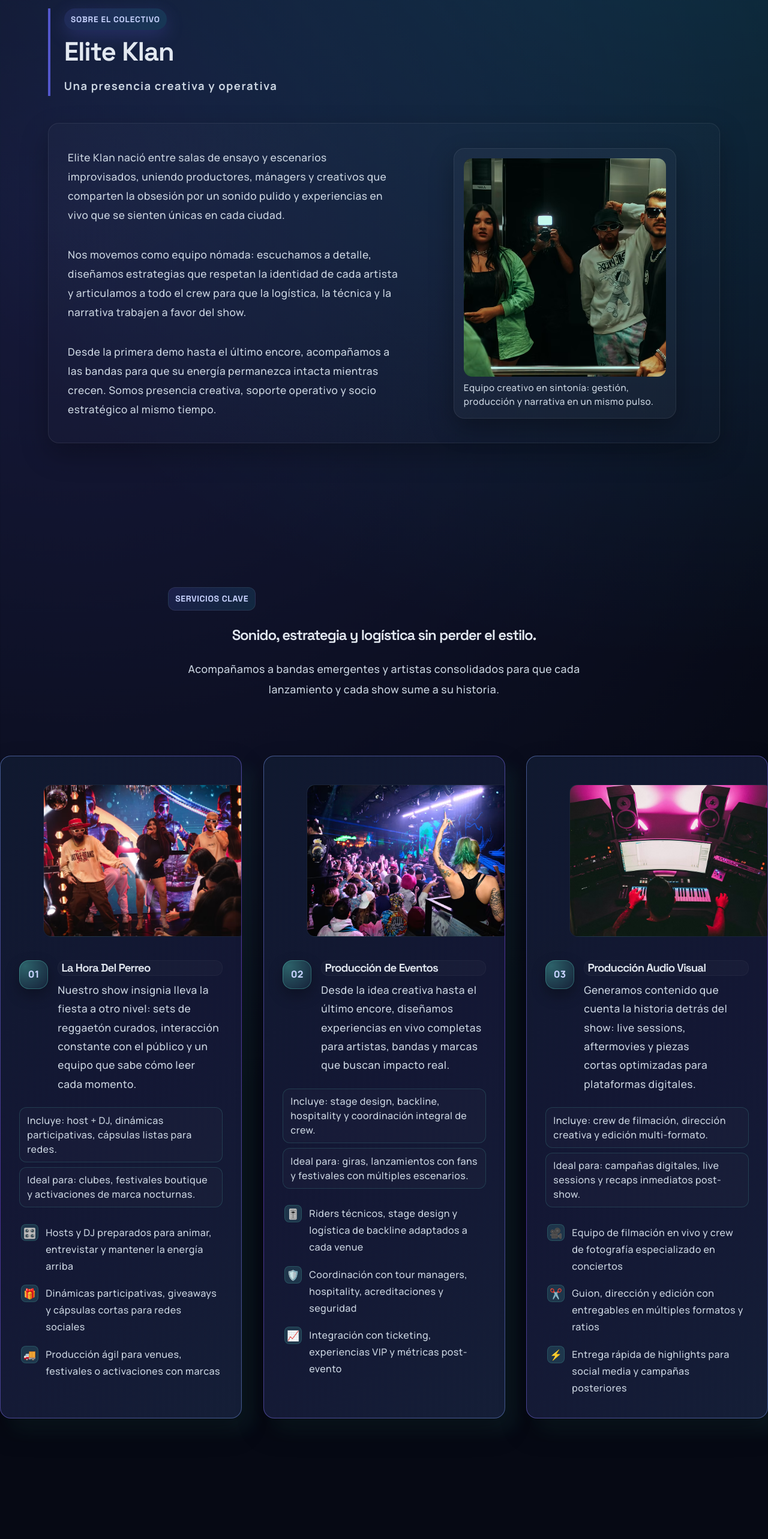
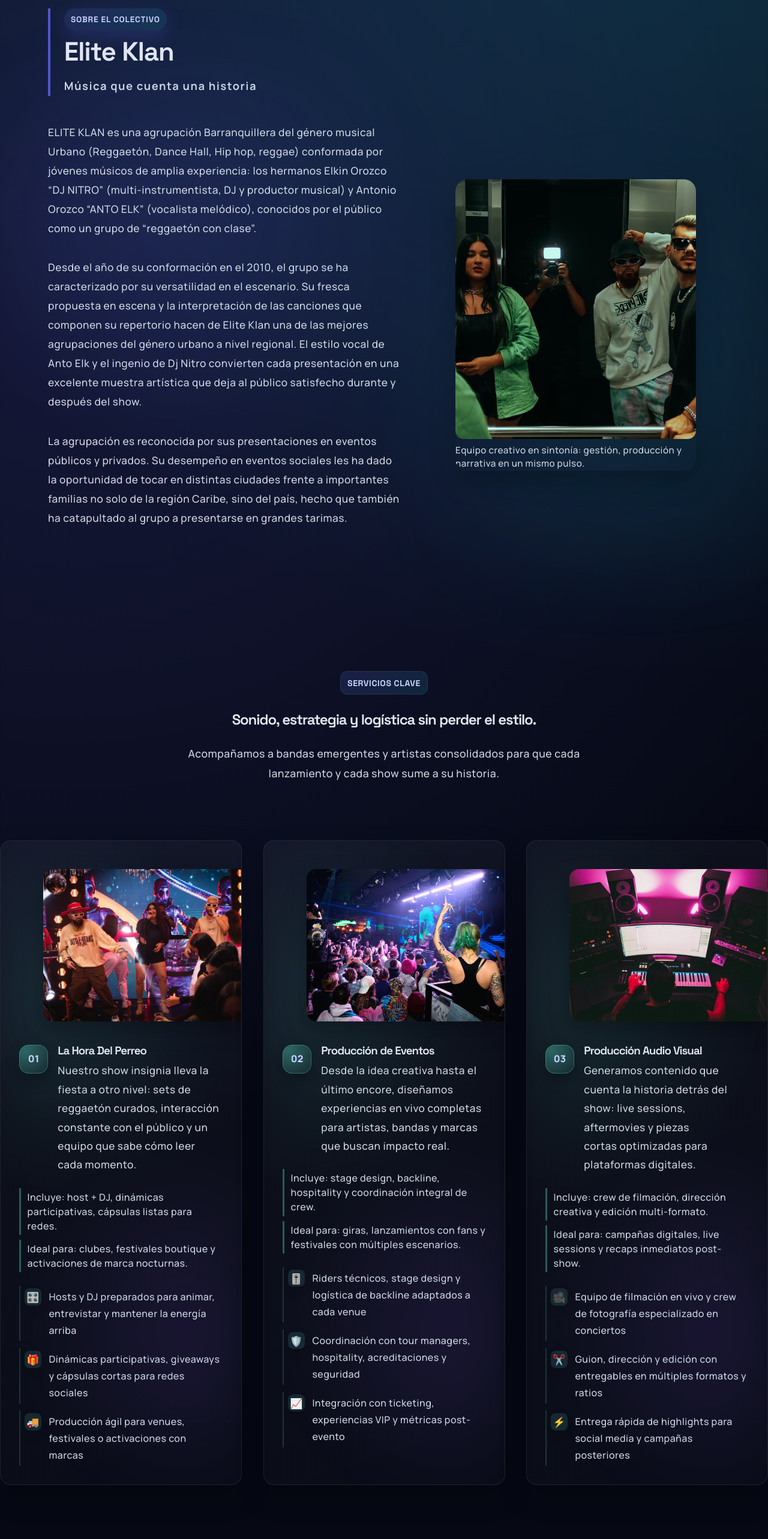
Before and after one commit to AndresArguelles23/music-band-ui, a React (Vite) app: page / in a window 1280 px wide. Shown: the part 1100-3666 px from the top of the page at 60% size. Built offline with nearby package versions, Linux system fonts and the light colour scheme; a web font is replaced by a local one.

Commit message:
Update About section with official Elite Klan bio

```diff
--- a/src/components/About.module.css
+++ b/src/components/About.module.css
@@ -59,12 +59,19 @@
   grid-template-columns: 1.1fr 0.9fr;
   gap: clamp(var(--space-xl), 4vw, calc(var(--section-gap) * 1.5));
   align-items: center;
-  padding: calc(var(--space-md) * 1.6) clamp(var(--space-md), 3.6vw, var(--space-xl))
-    clamp(var(--space-sm), 2vw, var(--space-lg));
-  background: linear-gradient(145deg, rgba(255, 255, 255, 0.02), rgba(255, 255, 255, 0.01));
-  border: 1px solid var(--color-border);
-  border-radius: 18px;
-  box-shadow: 0 18px 46px rgba(0, 0, 0, 0.28);
+  position: relative;
+  isolation: isolate;
+}
+
+.grid::before {
+  content: '';
+  position: absolute;
+  inset: -14% -10%;
+  background: radial-gradient(circle at 25% 30%, rgba(99, 102, 241, 0.18), transparent 35%),
+    radial-gradient(circle at 80% 65%, rgba(34, 211, 238, 0.16), transparent 36%);
+  filter: blur(70px);
+  opacity: 0.6;
+  z-index: 0;
 }
 
 .copy {
@@ -74,6 +81,8 @@
   max-width: 720px;
   line-height: 1.95;
   font-family: var(--font-body);
+  position: relative;
+  z-index: 1;
 }
 
 .copy p + p {
@@ -81,14 +90,14 @@
 }
 
 .media {
-  background: rgba(255, 255, 255, 0.03);
-  border-radius: 18px;
-  padding: clamp(var(--space-sm), 2vw, var(--space-md));
-  border: 1px solid var(--color-border);
-  box-shadow: 0 16px 42px rgba(0, 0, 0, 0.3);
+  border-radius: 20px;
+  box-shadow: 0 18px 42px rgba(0, 0, 0, 0.26);
   display: grid;
   gap: var(--space-xs);
   color: var(--color-text-muted);
+  position: relative;
+  overflow: hidden;
+  z-index: 1;
 }
 
 .media img {
--- a/src/components/About.tsx
+++ b/src/components/About.tsx
@@ -9,25 +9,32 @@ const About = () => {
         <header className={styles.header}>
           <p className={styles.overline}>Sobre el colectivo</p>
           <h2>Elite Klan</h2>
-          <p className={styles.subtitle}>Una presencia creativa y operativa</p>
+          <p className={styles.subtitle}>Música que cuenta una historia</p>
         </header>
 
         <div className={styles.grid}>
           <div className={styles.copy}>
             <p>
-              Elite Klan nació entre salas de ensayo y escenarios improvisados, uniendo productores,
-              mánagers y creativos que comparten la obsesión por un sonido pulido y experiencias en
-              vivo que se sienten únicas en cada ciudad.
+              ELITE KLAN es una agrupación Barranquillera del género musical Urbano (Reggaetón, Dance
+              Hall, Hip hop, reggae) conformada por jóvenes músicos de amplia experiencia: los
+              hermanos Elkin Orozco “DJ NITRO” (multi-instrumentista, DJ y productor musical) y
+              Antonio Orozco “ANTO ELK” (vocalista melódico), conocidos por el público como un grupo
+              de “reggaetón con clase”.
             </p>
             <p>
-              Nos movemos como equipo nómada: escuchamos a detalle, diseñamos estrategias que respetan
-              la identidad de cada artista y articulamos a todo el crew para que la logística, la
-              técnica y la narrativa trabajen a favor del show.
+              Desde el año de su conformación en el 2010, el grupo se ha caracterizado por su
+              versatilidad en el escenario. Su fresca propuesta en escena y la interpretación de las
+              canciones que componen su repertorio hacen de Elite Klan una de las mejores agrupaciones
+              del género urbano a nivel regional. El estilo vocal de Anto Elk y el ingenio de Dj
+              Nitro convierten cada presentación en una excelente muestra artística que deja al
+              público satisfecho durante y después del show.
             </p>
+
             <p>
-              Desde la primera demo hasta el último encore, acompañamos a las bandas para que su
-              energía permanezca intacta mientras crecen. Somos presencia creativa, soporte operativo
-              y socio estratégico al mismo tiempo.
+              La agrupación es reconocida por sus presentaciones en eventos públicos y privados. Su
+              desempeño en eventos sociales les ha dado la oportunidad de tocar en distintas ciudades
+              frente a importantes familias no solo de la región Caribe, sino del país, hecho que
+              también ha catapultado al grupo a presentarse en grandes tarimas.
             </p>
           </div>
 
--- a/src/components/Features.module.css
+++ b/src/components/Features.module.css
@@ -26,6 +26,7 @@
   font-size: 0.88rem;
   width: fit-content;
   font-family: var(--font-accent);
+  margin: 0 auto;
 }
 
 .lead {
@@ -46,21 +47,15 @@
 .card {
   position: relative;
   overflow: hidden;
-  background:
-    linear-gradient(140deg, rgba(12, 20, 39, 0.92), rgba(12, 20, 39, 0.84)) padding-box,
-    linear-gradient(135deg, rgba(94, 234, 212, 0.55), rgba(135, 84, 255, 0.55), rgba(94, 234, 212, 0.55))
-      border-box;
-  background-size: 100% 100%, 220% 220%;
-  background-position: center, 0% 50%;
+  background: linear-gradient(160deg, rgba(255, 255, 255, 0.04), rgba(255, 255, 255, 0.02));
   border-radius: 18px;
   padding: clamp(var(--space-lg), 2.7vw, calc(var(--space-xl) - 0.05rem));
-  border: 1px solid transparent;
+  border: 1px solid var(--color-border);
   color: var(--color-text);
-  box-shadow: 0 20px 44px rgba(0, 0, 0, 0.32), 18px 20px 32px rgba(94, 234, 212, 0.08);
+  box-shadow: 0 20px 44px rgba(0, 0, 0, 0.28);
   display: grid;
   gap: calc(var(--content-gap) * 1.05);
-  transition: transform 200ms ease, box-shadow 240ms ease,
-    background-position 800ms ease, outline-color 220ms ease;
+  transition: transform 200ms ease, box-shadow 240ms ease, outline-color 220ms ease;
   align-content: start;
   transform: translateY(14px);
   opacity: 0;
@@ -69,16 +64,30 @@
     borderShift 14s linear infinite;
 }
 
+.card::before {
+  content: '';
+  position: absolute;
+  inset: 0;
+  background: radial-gradient(circle at 18% 24%, rgba(94, 234, 212, 0.16), transparent 35%),
+    radial-gradient(circle at 82% 76%, rgba(135, 84, 255, 0.16), transparent 34%);
+  filter: blur(50px);
+  opacity: 0.8;
+  z-index: 0;
+}
+
+.card > * {
+  position: relative;
+  z-index: 1;
+}
+
 .media {
   position: relative;
   width: 100%;
   aspect-ratio: 4 / 3;
-  border-radius: 14px;
+  border-radius: 16px;
   overflow: hidden;
-  background: radial-gradient(circle at 20% 20%, rgba(94, 234, 212, 0.16), transparent 40%),
-    #0b152c;
-  border: 1px solid rgba(255, 255, 255, 0.06);
-  box-shadow: inset 0 0 0 1px rgba(255, 255, 255, 0.03);
+  background: linear-gradient(140deg, rgba(12, 20, 39, 0.85), rgba(12, 20, 39, 0.72));
+  box-shadow: 0 14px 36px rgba(0, 0, 0, 0.32);
 }
 
 .media img {
@@ -97,11 +106,10 @@
 
 .card:hover,
 .card:focus-within {
-  transform: translateY(-8px) scale(1.012);
-  box-shadow: 0 24px 54px rgba(0, 0, 0, 0.38), 24px 22px 40px rgba(135, 84, 255, 0.12);
-  outline: 1px solid rgba(94, 234, 212, 0.4);
-  outline-offset: 2px;
-  background-position: center, 90% 60%;
+  transform: translateY(-8px);
+  box-shadow: 0 26px 52px rgba(0, 0, 0, 0.35);
+  outline: 1px solid rgba(94, 234, 212, 0.35);
+  outline-offset: 3px;
 }
 
 .card:active {
@@ -125,8 +133,8 @@
   padding: 0;
   list-style: none;
   display: grid;
-  gap: var(--space-xs);
-  color: var(--color-text-muted);
+  gap: var(--space-sm);
+  color: var(--color-text);
 }
 
 .points li {
@@ -135,8 +143,8 @@
   align-items: start;
   gap: var(--space-sm);
   line-height: 1.75;
-  padding: 0.3rem 0.2rem;
-  border-radius: 10px;
+  padding: 0.25rem 0 0.25rem 0.4rem;
+  border-left: 2px solid rgba(94, 234, 212, 0.18);
 }
 
 .pointIcon {
@@ -145,10 +153,10 @@
   display: grid;
   place-items: center;
   border-radius: 8px;
-  background: rgba(94, 234, 212, 0.14);
+  background: rgba(94, 234, 212, 0.12);
   color: #5eead4;
   font-size: 1.05rem;
-  box-shadow: inset 0 0 0 1px rgba(94, 234, 212, 0.16);
+  box-shadow: 0 6px 14px rgba(0, 0, 0, 0.18);
 }
 
 .pointText {
@@ -178,10 +186,6 @@
   display: inline-flex;
   align-items: center;
   gap: var(--space-sm);
-  padding: 0.2rem 0.4rem;
-  border-radius: 12px;
-  background: rgba(255, 255, 255, 0.02);
-  box-shadow: inset 0 0 0 1px rgba(255, 255, 255, 0.04);
 }
 
 .cardTitle img {
@@ -200,12 +204,10 @@
   display: inline-flex;
   align-items: center;
   gap: 0.4rem;
-  padding: 0.55rem 0.75rem;
-  border-radius: 12px;
-  background: rgba(255, 255, 255, 0.02);
+  padding: 0.2rem 0 0.2rem 0.65rem;
+  border-left: 3px solid rgba(94, 234, 212, 0.35);
   color: var(--color-text-muted);
   line-height: 1.5;
-  border: 1px solid rgba(94, 234, 212, 0.16);
 }
 
 @media (max-width: 640px) {
--- a/src/components/Navigation.tsx
+++ b/src/components/Navigation.tsx
@@ -60,11 +60,7 @@ const Navigation = () => {
 
     const targetElement = document.querySelector(navTarget)
 
-    if (!targetElement) {
-      setNavActive(false)
-      setNavTarget(null)
-      return
-    }
+    if (!targetElement) return
 
     const startScroll = window.scrollY
     const targetScroll = window.scrollY + targetElement.getBoundingClientRect().top
@@ -125,6 +121,14 @@ const Navigation = () => {
 
   const handleNavClick = (href: string) => {
     setMenuOpen(false)
+    const targetElement = document.querySelector(href)
+
+    if (!targetElement) {
+      setNavActive(false)
+      setNavTarget(null)
+      return
+    }
+
     setNavTarget(href)
     setNavProgress(8)
     setNavActive(true)
```
